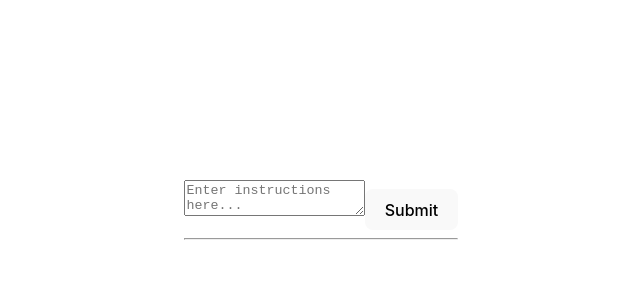
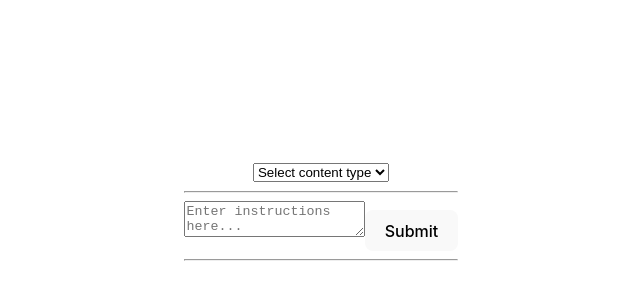
Before and after one commit to evbermudez/openai-writer, a React (Vite) app: page / in a window 1280 px wide. Shown: the part 186-486 px from the top of the page, without its empty margins (319-959 px from the left). Built offline with nearby package versions, Linux system fonts and the light colour scheme.

Commit message:
Add category

```diff
--- a/src/App.jsx
+++ b/src/App.jsx
@@ -3,10 +3,17 @@ import axios from 'axios';
 import reactLogo from './assets/react.svg'
 import viteLogo from '/vite.svg'
 import './App.css'
+import Dropdown from './Dropdown';
 
 function App() {
   const [textQuery, setTextQuery] = useState('');
   const [result, setResult] = useState('');
+  const [minimumWords, setMinimumWords] = useState('');
+  const [selectedCategory, setSelectedCategory] = useState('');
+
+  const handleSelectedCategoryValueChange = (value) => {
+    setSelectedCategory(value);
+  }
 
   const handleTextQueryChange = (e) => {
     setTextQuery(e.target.value);
@@ -17,13 +24,14 @@ function App() {
 
     const endpointUrl = import.meta.env.VITE_OPENAPI_ENDPOINT_URL;
     const apiKey = import.meta.env.VITE_OPENAPI_API_KEY;
+    setMinimumWords(500);
 
     // The body of your request (e.g., a prompt for GPT-3)
     const requestBody = {
       messages: [
         {
           role: 'system',
-          content: `Help me write about: ${textQuery}`
+          content: `Help me write up  a :${selectedCategory} about ${textQuery} with minimum words of ${minimumWords}`
         },
         {
           role: 'user',
@@ -58,6 +66,9 @@ function App() {
 
   return (
     <div>
+      <Dropdown onValueChange={handleSelectedCategoryValueChange} />
+      <hr/>
+      {/* <p>Min. words:</p> */}
       <textarea
         value={textQuery}
         onChange={handleTextQueryChange}
--- /dev/null
+++ b/src/Dropdown.jsx
@@ -0,0 +1,32 @@
+import React, { useState } from 'react';
+
+function Dropdown() {
+  const [selectedCategory, setSelectedCategory] = useState('');
+
+  const contentTypes = [
+    "Essays",
+    "Blogs",
+    "Articles",
+    "Reviews",
+    "Short Stories",
+    "Poems",
+    "Reports",
+    "Guides",
+    "Tutorials",
+    "Interviews"
+  ];
+
+  return (
+    <div>
+      <select value={selectedCategory} onChange={(e) => setSelectedCategory(e.target.value)}>
+        <option value="" disabled>Select content type</option>
+        {contentTypes.map(type => (
+          <option key={type} value={type}>{type}</option>
+        ))}
+      </select>
+      {selectedCategory && <p>You selected: {selectedCategory}</p>}
+    </div>
+  );
+}
+
+export default Dropdown;
```
